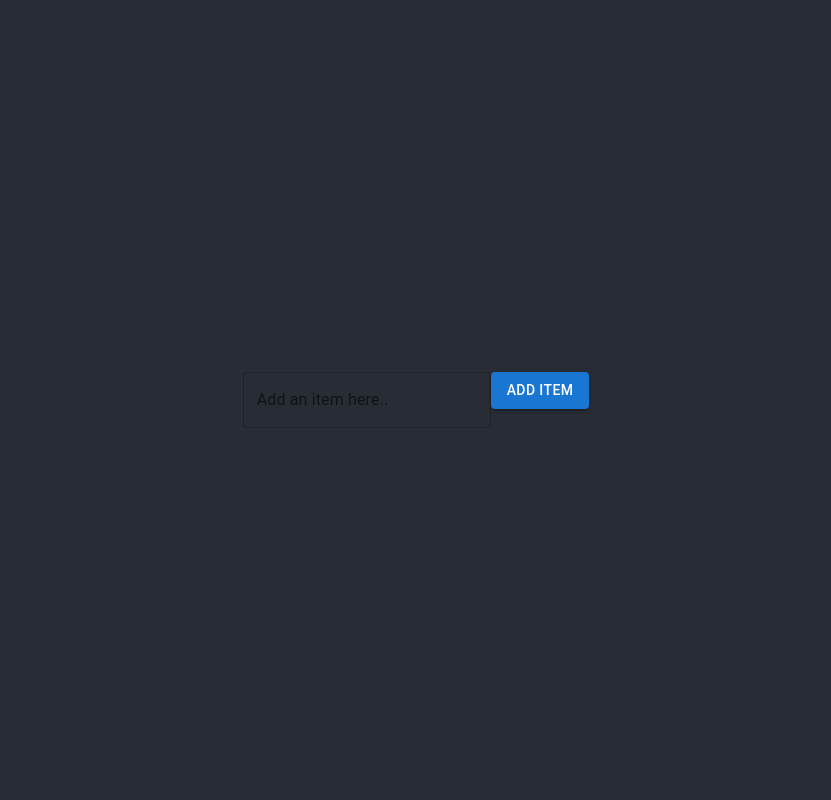
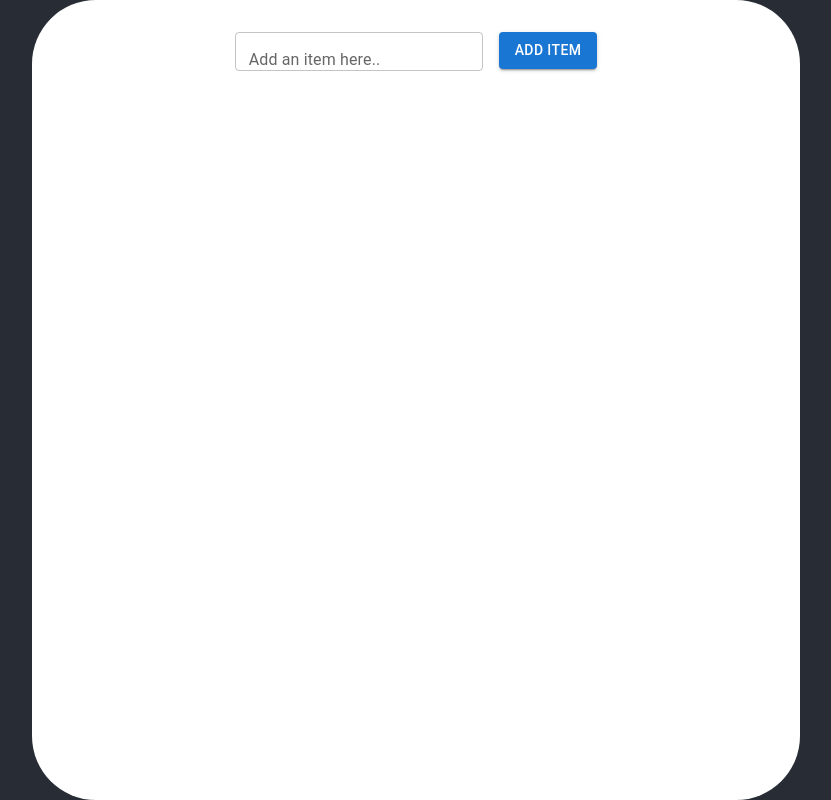
Before and after one commit to iri0008/test-amazingtodo, a React (Create React App) app: page / in a window 1280 px wide. Shown: the whole page, without its empty margins (224-1055 px from the left). Built offline with nearby package versions, Linux system fonts and the light colour scheme.

Commit message:
Design-endringer

```diff
--- a/src/App.css
+++ b/src/App.css
@@ -22,6 +22,7 @@
   justify-content: center;
   font-size: calc(10px + 2vmin);
   color: white;
+
 }
 
 .App-link {
--- a/src/App.js
+++ b/src/App.js
@@ -1,48 +1,82 @@
-import './App.css';
+import "./App.css";
 import { TextField } from "@mui/material";
-import { useRef, useState } from 'react';
-import React from 'react';
-import {Button, ListItemSecondaryAction} from "@mui/material";
+import { useRef, useState } from "react";
+import React from "react";
+import { Button, FormGroup, Checkbox, FormControlLabel } from "@mui/material";
+import { toBePartiallyChecked } from "@testing-library/jest-dom/dist/matchers";
 
 let counter = 0;
 const css = {
-  input: { color: "#fff" }
+  input: {
+    color: "black",
+    height: "6px",
+  },
+};
+
+const myCSS = {
+  background: "#fff",
+  width: "60%",
+  height: "800px",
+  borderRadius: "4rem",
+  color: "black",
+};
+
+const styleInput = {
+  paddingTop: "2rem",
+  display: "flex",
+  justifyContent: "center",
+  gap: "1rem",
 };
 
 const myList = [];
 
 function App() {
-
   const [items, setItems] = useState(myList);
   const [input, setInput] = useState("");
 
-var inputRef = useRef();
+  var inputRef = useRef();
 
   const addItem = () => {
     //var newItem2 = document.getElementById("outlined-basic").value;
     console.debug(inputRef);
-    const updatedList = [...items, {id: counter, item: input}]; //spread operator
+    const updatedList = [...items, { id: counter, item: input }]; //spread operator
     setItems(updatedList);
     counter++;
-  }
+  };
   //console.debug(items);
 
   return (
     <div className="App">
       <header className="App-header">
+        <div className="listForm" style={myCSS}>
+          <div style={styleInput}>
+            <React.Fragment style={{ paddingTop: "2rem" }}>
+              <TextField
+                id="outlined-basic"
+                sx={css}
+                value={input}
+                onChange={(e) => setInput(e.target.value)}
+                label="Add an item here.."
+                variant="outlined"
+              />
+            </React.Fragment>
+            <div>
+              <Button onClick={addItem} variant="contained">
+                Add item{" "}
+              </Button>
+            </div>
+          </div>
 
-        <div>
-          <TextField id="outlined-basic" sx={css} value={input} onChange={e => setInput(e.target.value)} label="Add an item here.." variant="outlined" />
-          <Button onClick={addItem} variant="contained">Add item </Button>
+          <FormGroup>
+            {items.map((e) => (
+              <FormControlLabel
+                control={<Checkbox default />}
+                label={e.item}
+                key={e.id}
+              />
+            ))}
+          </FormGroup>
         </div>
-
-
-        {items.map((e) => (
-          <div>
-            <li key={e.id}>{e.item}</li>
-            </div>
-        ))}
-
       </header>
     </div>
   );
```
